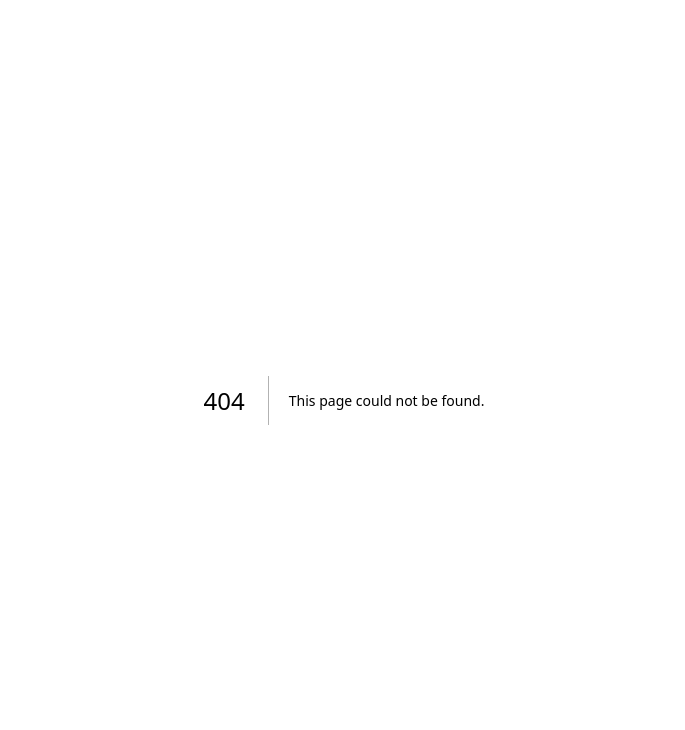
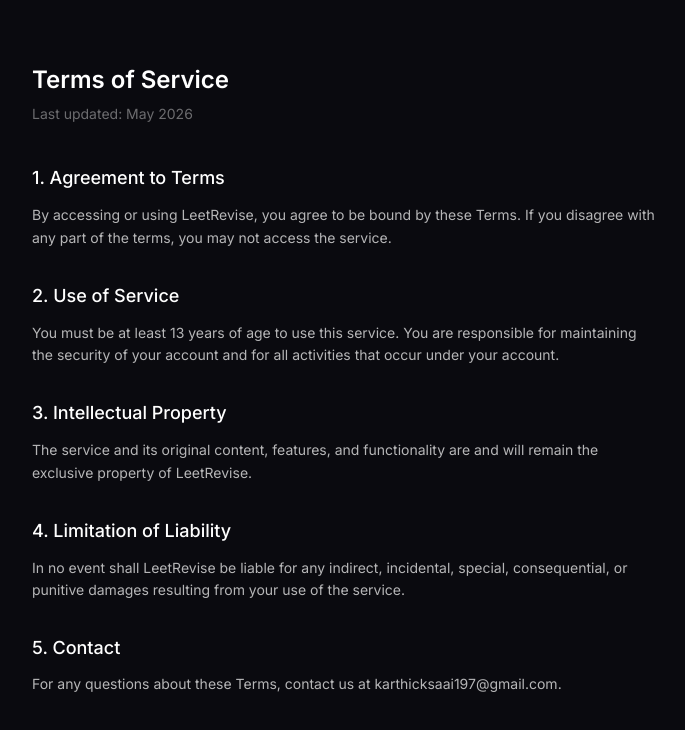
Before and after one commit to karthicksaai/LeetRevise, a Next.js app in the folder web/: page /terms in a window 1280 px wide. Before the commit this address had no page. Shown: the top 730 px of the page, without its empty margins (296-981 px from the left). Built offline with nearby package versions, Linux system fonts and the light colour scheme.

Commit message:
Terms of Service

```diff
--- a/web/app/dashboard/DashboardClient.tsx
+++ b/web/app/dashboard/DashboardClient.tsx
@@ -170,6 +170,8 @@
       <footer className="text-center py-6 text-white/30 text-xs mt-16">
         <a href="/privacy" className="hover:text-white/60 transition-colors">Privacy Policy</a>
         <span className="mx-2">·</span>
+        <a href="/terms" className="hover:text-white/60 transition-colors">Terms of Service</a>
+        <span className="mx-2">·</span>
         <span>© 2026 LeetRevise</span>
       </footer>
     </main>
--- a/web/app/page.tsx
+++ b/web/app/page.tsx
@@ -41,6 +41,8 @@
       <footer className="text-center py-6 text-white/30 text-xs mt-16">
         <a href="/privacy" className="hover:text-white/60 transition-colors">Privacy Policy</a>
         <span className="mx-2">·</span>
+        <a href="/terms" className="hover:text-white/60 transition-colors">Terms of Service</a>
+        <span className="mx-2">·</span>
         <span>© 2026 LeetRevise</span>
       </footer>
     </main>
--- /dev/null
+++ b/web/app/terms/page.tsx
@@ -0,0 +1,33 @@
+export default function TermsPage() {
+  return (
+    <div className="min-h-screen bg-[#0a0a0f] text-white/70 max-w-2xl mx-auto px-6 py-16">
+      <h1 className="text-white text-2xl font-semibold mb-2">Terms of Service</h1>
+      <p className="text-sm text-white/40 mb-10">Last updated: May 2026</p>
+
+      <section className="mb-8">
+        <h2 className="text-white text-lg font-medium mb-3">1. Agreement to Terms</h2>
+        <p className="text-sm leading-relaxed">By accessing or using LeetRevise, you agree to be bound by these Terms. If you disagree with any part of the terms, you may not access the service.</p>
+      </section>
+
+      <section className="mb-8">
+        <h2 className="text-white text-lg font-medium mb-3">2. Use of Service</h2>
+        <p className="text-sm leading-relaxed">You must be at least 13 years of age to use this service. You are responsible for maintaining the security of your account and for all activities that occur under your account.</p>
+      </section>
+
+      <section className="mb-8">
+        <h2 className="text-white text-lg font-medium mb-3">3. Intellectual Property</h2>
+        <p className="text-sm leading-relaxed">The service and its original content, features, and functionality are and will remain the exclusive property of LeetRevise.</p>
+      </section>
+
+      <section className="mb-8">
+        <h2 className="text-white text-lg font-medium mb-3">4. Limitation of Liability</h2>
+        <p className="text-sm leading-relaxed">In no event shall LeetRevise be liable for any indirect, incidental, special, consequential, or punitive damages resulting from your use of the service.</p>
+      </section>
+
+      <section>
+        <h2 className="text-white text-lg font-medium mb-3">5. Contact</h2>
+        <p className="text-sm">For any questions about these Terms, contact us at karthicksaai197@gmail.com.</p>
+      </section>
+    </div>
+  );
+}
```
